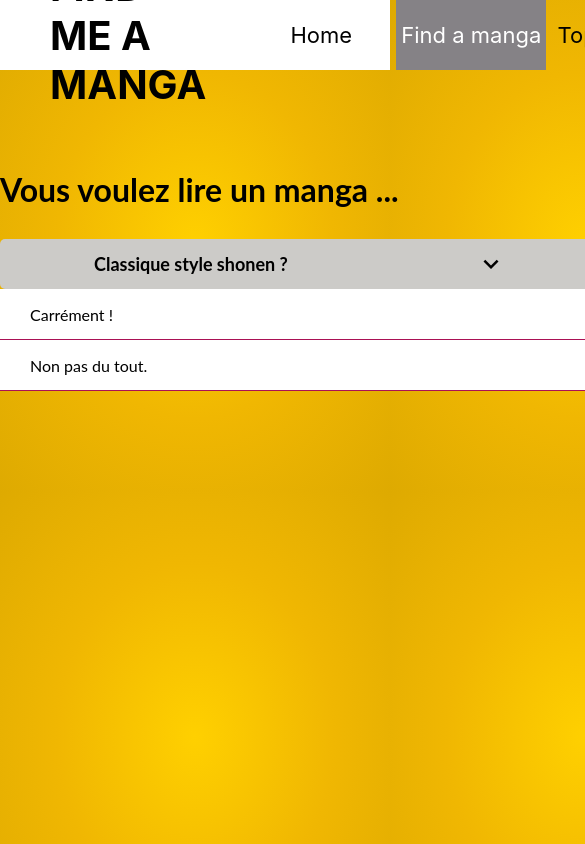
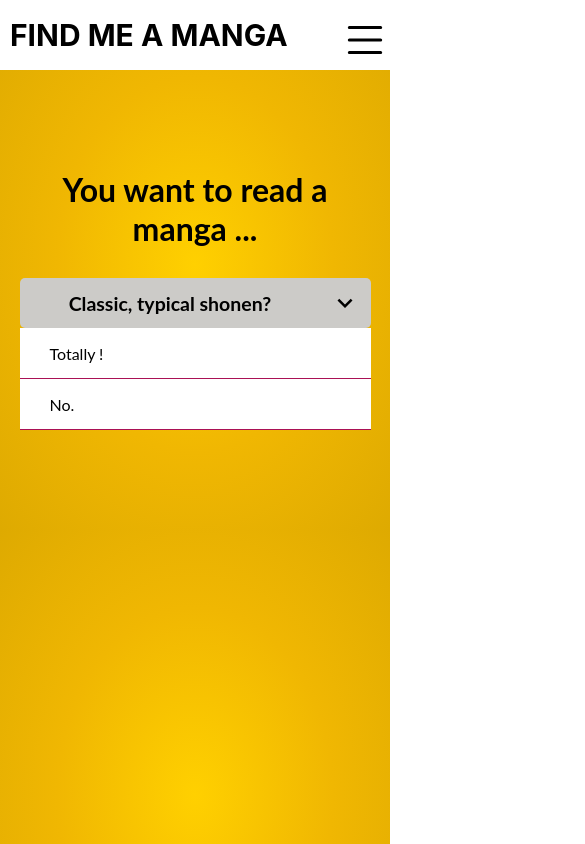
Before and after one commit to theo-laurent/findMeAManga, a React (Create React App) app: page /find in a window 390 px wide. Shown: the top 844 px of the page, 585 px wide, since content can reach past the window. Built offline with nearby package versions, Linux system fonts and the light colour scheme.

Commit message:
ajout responsive

```diff
--- a/src/components/findManga/FindManga.jsx
+++ b/src/components/findManga/FindManga.jsx
@@ -34,26 +34,27 @@ export default function FindManga() {
   return (
     <div className="containerFindManga">
       {/* vide */}
-      <h1>Vous voulez lire un manga ...</h1>
+      <h1>You want to read a manga ...</h1>
       <div className="containerFindManga_1">
-        <h2 onClick={() => affichage(setAffichage1, affichage1)}>
-          Classique style shonen ?
+        <span onClick={() => affichage(setAffichage1, affichage1)}>
+          <h2>Classic, typical shonen?</h2>{" "}
           <Arrow style={{ fontSize: "30px" }} />
-        </h2>
+        </span>
         {affichage1 ? (
           <ul onClick={() => affichage(setAffichage1, affichage1)}>
-            <li onClick={() => choiceTrue(setChoice1)}>Carrément !</li>
-            <li onClick={() => choiceFalse(setChoice1)}>Non pas du tout.</li>
+            <li onClick={() => choiceTrue(setChoice1)}>Totally !</li>
+            <li onClick={() => choiceFalse(setChoice1)}>No.</li>
           </ul>
         ) : null}
       </div>
       {/* vide */}
       {choice1 === true ? (
         <div>
-          <h2 onClick={() => affichage(setAffichage2, affichage2)}>
-            Plutôt action, aventure ou sport ?
+          <span onClick={() => affichage(setAffichage2, affichage2)}>
+            <h2>Rather action, aventure or sport ?</h2>
             <Arrow style={{ fontSize: "30px" }} />
-          </h2>
+          </span>
+
           {affichage2 ? (
             <ul>
               <Link
@@ -88,25 +89,28 @@ export default function FindManga() {
       {/* vide */}
       {choice1 === false ? (
         <div>
-          <h2 onClick={() => affichage(setAffichage2, affichage2)}>
-            Un manga plutôt sombre alors ?{" "}
+          <span onClick={() => affichage(setAffichage2, affichage2)}>
+            {" "}
+            <h2>A dark manga then?</h2>
             <Arrow style={{ fontSize: "30px" }} />
-          </h2>
+          </span>
+
           {affichage2 ? (
             <ul onClick={() => affichage(setAffichage2, affichage2)}>
-              <li onClick={() => choiceTrue(setChoice2)}>Oui !</li>
-              <li onClick={() => choiceFalse(setChoice2)}>Toujours pas.</li>
+              <li onClick={() => choiceTrue(setChoice2)}>Yes !</li>
+              <li onClick={() => choiceFalse(setChoice2)}>Not at all</li>
             </ul>
           ) : null}
         </div>
       ) : null}
       {/* vide */}
       {(choice1 === false) & (choice2 === true) ? (
-        <div>
-          <h2 onClick={() => affichage(setAffichage3, affichage3)}>
-            Orienté vers ...
-            <Arrow style={{ fontSize: "30px" }} />
-          </h2>
+        <div onClick={() => affichage(setAffichage3, affichage3)}>
+          <span>
+            {" "}
+            <h2>Facing...</h2>v
+          </span>
+
           {affichage3 ? (
             <ul>
               <Link
@@ -155,9 +159,12 @@ export default function FindManga() {
       {/* vide */}
       {(choice1 === false) & (choice2 === false) ? (
         <div>
-          <h2 onClick={() => affichage(setAffichage4, affichage4)}>
-            Je sais, un manga drôle ! <Arrow style={{ fontSize: "30px" }} />
-          </h2>
+          <span onClick={() => affichage(setAffichage4, affichage4)}>
+            {" "}
+            <h2>I know, a funny manga!</h2>{" "}
+            <Arrow style={{ fontSize: "30px" }} />
+          </span>
+
           {affichage4 ? (
             <ul onClick={() => affichage(setAffichage3, affichage3)}>
               <Link
@@ -167,10 +174,10 @@ export default function FindManga() {
                 }}
               >
                 {" "}
-                <li onClick={() => choiceTrue(setChoice3)}>Enfin ! Oui ! </li>
+                <li onClick={() => choiceTrue(setChoice3)}>Finnaly ! Yes ! </li>
               </Link>
 
-              <li onClick={() => choiceFalse(setChoice3)}>Non...</li>
+              <li onClick={() => choiceFalse(setChoice3)}>Always not...</li>
             </ul>
           ) : null}
         </div>
@@ -179,11 +186,13 @@ export default function FindManga() {
       {choice3 === true ? <div>fetch</div> : null}
       {/* vide */}
       {(choice1 === false) & (choice2 === false) & (choice3 === false) ? (
-        <div>
-          <h2 onClick={() => affichage(setAffichage5, affichage5)}>
-            Il ne reste que les mangas tranches de vie :
+        <div onClick={() => affichage(setAffichage5, affichage5)}>
+          <span>
+            {" "}
+            <h2>There are only the slices of life manga left:</h2>{" "}
             <Arrow style={{ fontSize: "30px" }} />
-          </h2>
+          </span>
+
           {affichage5 ? (
             <ul>
               <Link
--- a/src/components/findManga/findManga.css
+++ b/src/components/findManga/findManga.css
@@ -6,7 +6,7 @@
   font-family: "lato", "arial";
 }
 
-.containerFindManga h2 {
+.containerFindManga span {
   background-color: #cccbc8;
   border-radius: 5px;
   width: 100%;
@@ -17,7 +17,12 @@
   justify-content: space-around;
   align-items: center;
   cursor: pointer;
-  font-size: 18px;
+  font-size: 13px;
+}
+
+.containerFindManga span h2 {
+  text-align: center;
+  width: 80%;
 }
 
 .containerFindManga ul {
@@ -46,3 +51,12 @@
   text-decoration: none;
   color: black;
 }
+
+@media screen and (max-width: 480px) {
+  .containerFindManga {
+    width: 90%;
+    text-align: center;
+  }
+
+
+}
--- a/src/components/home/home.css
+++ b/src/components/home/home.css
@@ -1,11 +1,14 @@
 .containerHome {
-  width: 60%;
   margin: auto;
-  margin-top: 40vh;
-  transform: translateY(-45%);
   display: flex;
   align-items: center;
-  justify-content: space-between;
+  justify-content: center;
+  margin-top: 100px;
+}
+
+.containerHome img {
+  max-width: 500px;
+  width: 40%;
 }
 
 .containerHome div {
@@ -32,3 +35,15 @@
   background-color: #858286;
   color: white;
 }
+
+@media screen and (max-width: 480px) {
+  .containerHome {
+    display: block;
+    width: 90%;
+    margin-bottom: 100px;
+  }
+
+  .containerHome img {
+    display: none;
+  }
+}
--- a/src/components/mangaDetails/mangaDetails.css
+++ b/src/components/mangaDetails/mangaDetails.css
@@ -1,5 +1,6 @@
 .containerMangaDetailsGlobal {
-  width: 50%;
+  min-width: 800px;
+  max-width: 60%;
   margin: auto;
   margin-top: 60px;
   margin-bottom: 100px;
@@ -31,8 +32,8 @@
   cursor: pointer;
   display: flex;
   align-items: center;
-  justify-content: space-between;
-  width: 150px;
+  justify-content: center;
+  width: 250px;
   color: #3f51b5;
   font-weight: bold;
   padding: 5px;
@@ -61,4 +62,31 @@
 
 .icon {
   font-size: 25px;
+  margin-left: 15px;
 }
+
+@media screen and (max-width: 1000px) {
+  .containerMangaDetailsGlobal {
+    min-width: auto;
+    max-width: 80%;
+    align-items: center;
+  }
+
+  .containerMangaDetails_text {
+    margin: 0;
+    margin-top: 20px;
+  }
+
+  .containerMangaDetails_text_back {
+    margin-bottom: 20px;
+  }
+
+  .containerMangaDetails {
+    flex-direction: column;
+  }
+
+  .containerMangaDetails img {
+    width: auto;
+    height: 350px;
+  }
+}
--- a/src/components/nav/Nav.jsx
+++ b/src/components/nav/Nav.jsx
@@ -2,11 +2,60 @@
 import "./nav.css";
 // import link router
 import { NavLink } from "react-router-dom";
+import { useState } from "react/cjs/react.development";
 
 export default function Nav() {
+  const [toggle, setToggle] = useState(false);
+
+  function navClick() {
+    return setToggle(!toggle);
+  }
+
   return (
     <div className="containerNav">
       <h1>FIND ME A MANGA</h1>
+
+      <div className="containerNav_responsive" onClick={navClick}>
+        <svg
+          xmlns="http://www.w3.org/2000/svg"
+          width="50"
+          height="50"
+          fill="black"
+          className="bi bi-list"
+          viewBox="0 0 16 16"
+        >
+          <path
+            fillRule="evenodd"
+            d="M2.5 12a.5.5 0 0 1 .5-.5h10a.5.5 0 0 1 0 1H3a.5.5 0 0 1-.5-.5zm0-4a.5.5 0 0 1 .5-.5h10a.5.5 0 0 1 0 1H3a.5.5 0 0 1-.5-.5zm0-4a.5.5 0 0 1 .5-.5h10a.5.5 0 0 1 0 1H3a.5.5 0 0 1-.5-.5z"
+          />
+        </svg>
+        <ul
+          className={
+            toggle
+              ? "containerNav_responsive-open"
+              : "containerNav_responsive-close"
+          }
+        >
+          <li>
+            <NavLink to="/" exact>
+              Home
+            </NavLink>
+          </li>
+
+          <li>
+            <NavLink to="/find" exact>
+              Find a manga
+            </NavLink>
+          </li>
+
+          <li>
+            <NavLink to="/top" exact>
+              Top mangas
+            </NavLink>
+          </li>
+        </ul>
+      </div>
+
       <ul className="containerNav_ul">
         <li>
           <NavLink to="/" exact activeClassName="active">
--- a/src/components/nav/nav.css
+++ b/src/components/nav/nav.css
@@ -31,3 +31,53 @@
   background-color: #858286;
   color: white !important;
 }
+.containerNav_responsive {
+  display: none;
+}
+
+@media screen and (max-width: 480px) {
+  .containerNav h1 {
+    margin: 10px;
+  }
+
+  .containerNav_ul {
+    display: none;
+  }
+
+  .containerNav_responsive {
+    display: flex;
+    flex-direction: column;
+    align-items: flex-end;
+    padding-top: 10px;
+    cursor: pointer;
+  }
+
+  .containerNav_responsive-close {
+    display: none;
+  }
+
+  .containerNav_responsive-open {
+    display: flex;
+    flex-direction: column;
+    list-style: none;
+    background-color: #4c6c9d;
+    border-radius: 5px;
+    height: 200px;
+    width: 50%;
+    position: absolute;
+    top: 47px;
+    justify-content: space-around;
+  }
+  .containerNav_responsive-open a {
+    color: white;
+  }
+  .containerNav_responsive-open li {
+    border-bottom: solid 1px black;
+  }
+}
+
+@media screen and (max-width: 1000px) {
+  .containerNav h1 {
+    font-size: 30px;
+  }
+}
--- a/src/components/results/Result.jsx
+++ b/src/components/results/Result.jsx
@@ -49,7 +49,7 @@ export default function Results(props) {
 
   return (
     <div className="containerResultsGlobal">
-      <h1>Les mangas correspondant à vos choix : {`{${nameGenre}}`}</h1>
+      <h1>The manga corresponding to your choices : {`{${nameGenre}}`}</h1>
       <div className="containerResults">
         {loading ? (
           <div className="sk-chase">
--- a/src/components/results/results.css
+++ b/src/components/results/results.css
@@ -1,5 +1,5 @@
 .containerResultsGlobal {
-  width: 80%;
+  width: 90%;
   margin: auto;
   margin-top: 50px;
   text-align: center;
@@ -74,3 +74,18 @@
 .containerResults_manga_text h2:hover {
   cursor: pointer;
 }
+
+@media screen and (max-width: 480px) {
+  .containerResults_manga {
+    width: 45%;
+    margin: 0;
+    margin-bottom: 30px;
+  }
+
+  .containerResults_manga img {
+    height: 200px;
+  }
+  .containerResults_manga_double {
+    display: none;
+  }
+}
```
